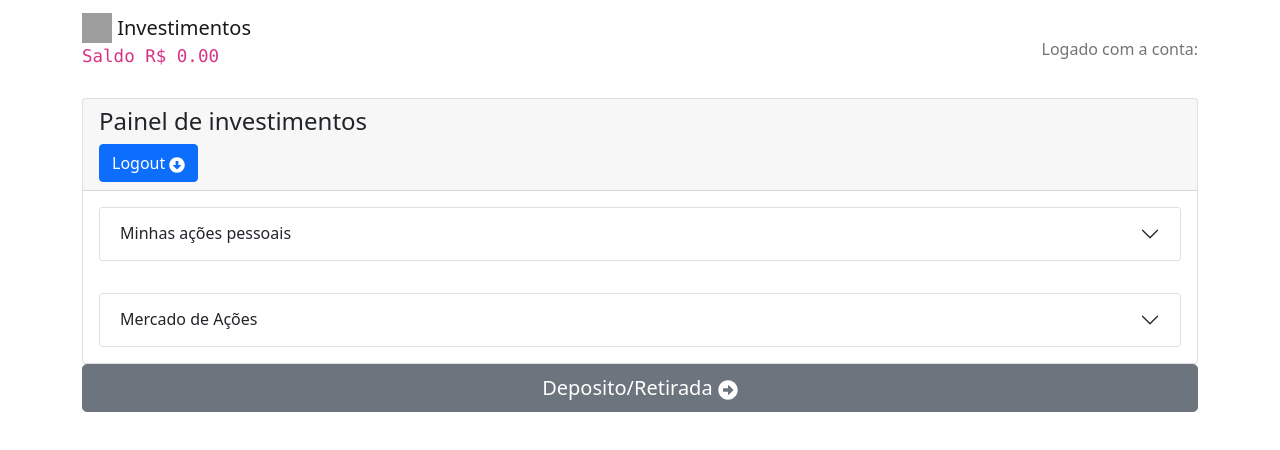
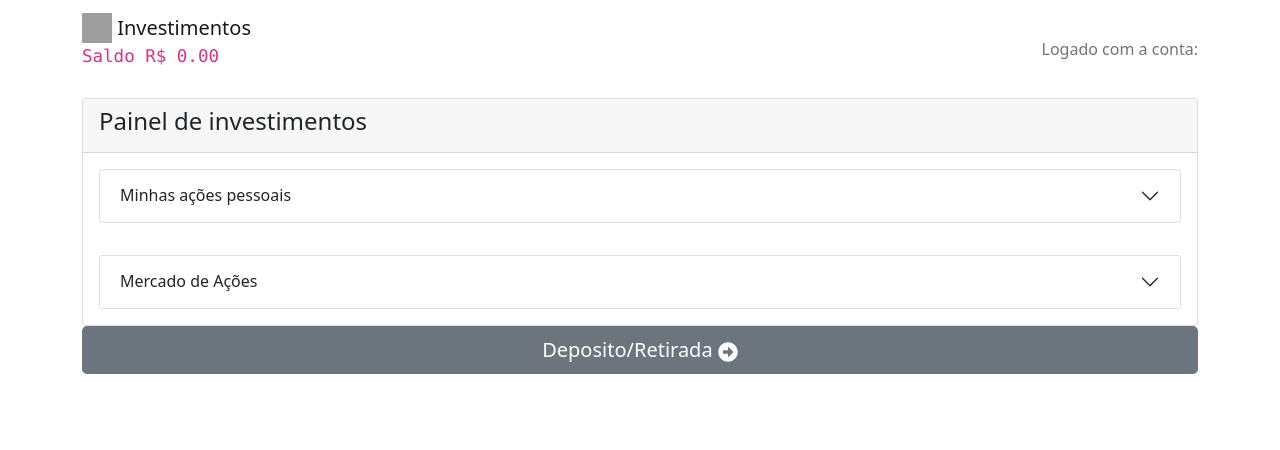
Before and after one commit to Underewarrr/xp-wallet, a React (Create React App) app: page /painel in a window 1280 px wide. Shown: the top 450 px of the page. Built offline with nearby package versions, Linux system fonts and the light colour scheme; grey boxes are pictures that could not be loaded.

Commit message:
Fix: Botão de sair removido do painel

```diff
--- a/src/pages/Painel.jsx
+++ b/src/pages/Painel.jsx
@@ -27,15 +27,6 @@ const pushToLogout = () => {
                 <div className="card">
                     <div className="card-header">
                         <h4>Painel de investimentos</h4>
-                        {/* Profile Icon  */}
-                        <Button
-                        onClick={pushToLogout}
-                        className="card-header-icon">
-
-                            Logout <FaArrowAltCircleDown />
-                        </Button>
-
-
                     </div>
                     <div className="card-body">
                         <div className="row">
```
